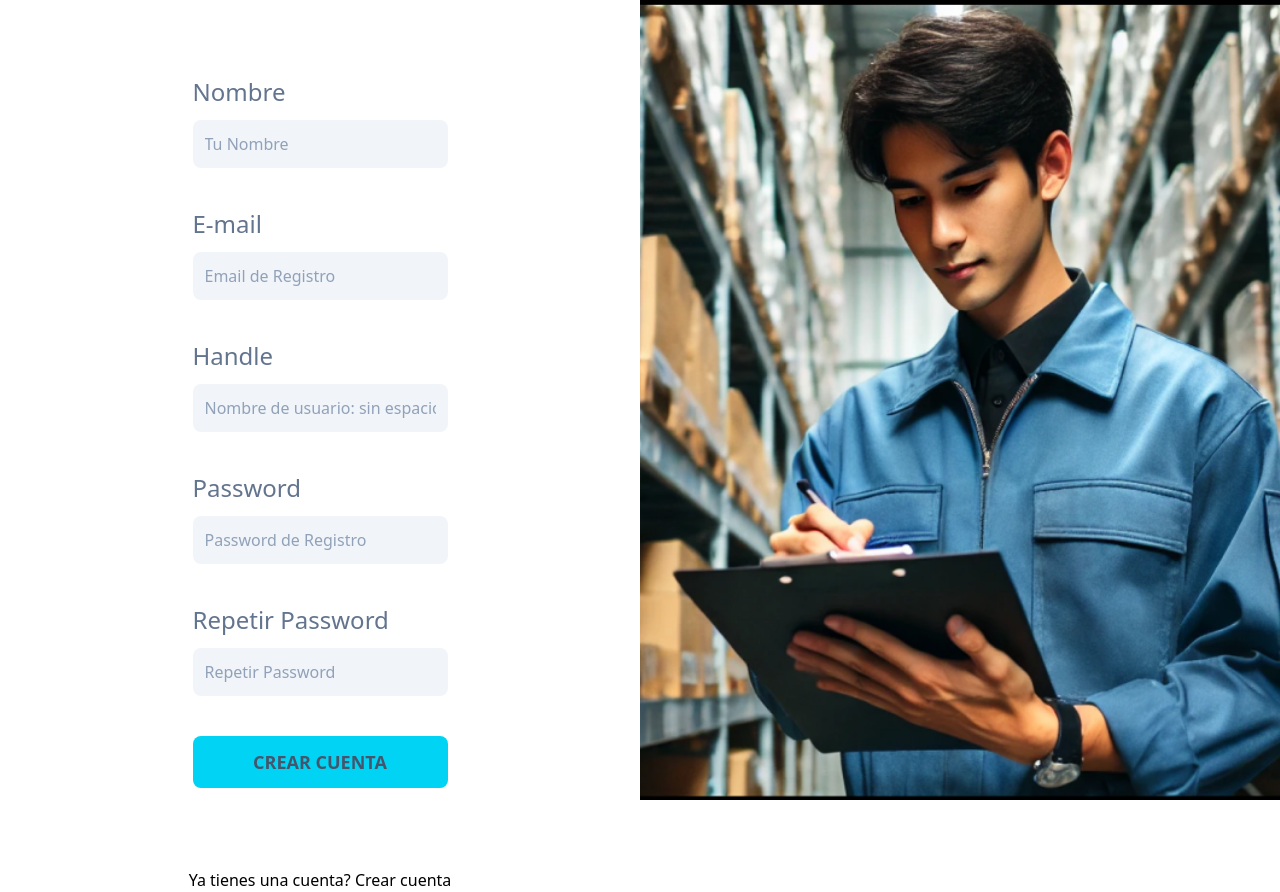
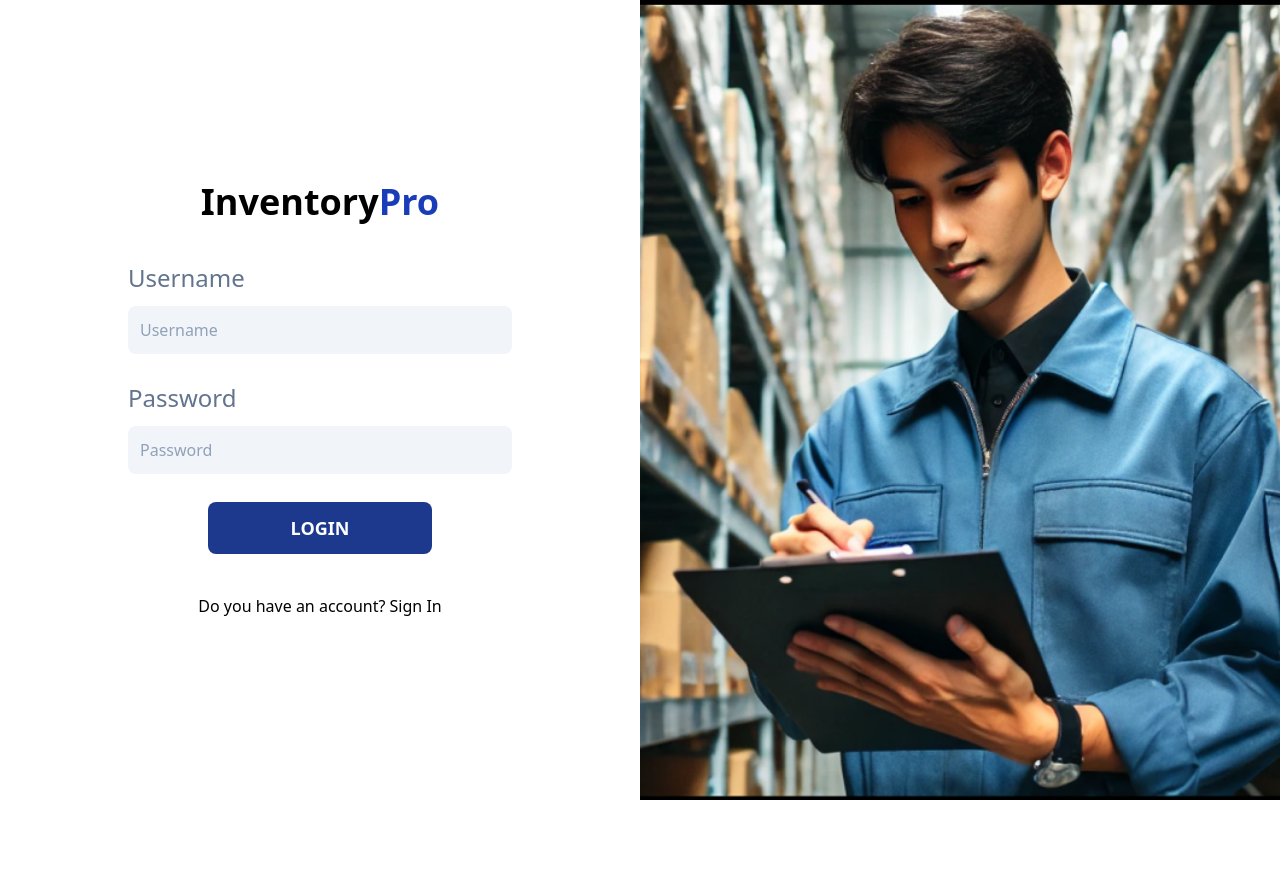
Before and after one commit to oderflaY/InventoryPro, a React (Vite) app in the folder frontend/: page /auth/login in a window 1280 px wide. After the commit the page ends 800 px from the top, so only its background shows below. Built offline with nearby package versions, Linux system fonts and the light colour scheme.

Commit message:
pues el login y signup se ven chidos
pero el homepage no xdd

```diff
--- a/frontend/src/layouts/AuthLayout.tsx
+++ b/frontend/src/layouts/AuthLayout.tsx
@@ -8,9 +8,9 @@ export default function AuthLayout() {
         {/* Sección izquierda (blanca) */}
         <div className="w-1/2 bg-white flex items-center justify-center ">
           <div className="flex flex-col items-center">
-            <div className="flex items-center space-x-2">
-              <p className="font-bold text-5xl">Inventory</p>
-              <p className="text-blue-800 font-bold text-5xl">Pro</p>
+            <div className="flex items-center">
+              <p className="font-bold text-4xl">Inventory</p>
+              <p className="text-blue-800 font-bold text-4xl">Pro</p>
             </div>
             <Outlet />
           </div>
--- a/frontend/src/router.tsx
+++ b/frontend/src/router.tsx
@@ -1,6 +1,7 @@
 import { BrowserRouter, Routes, Route } from "react-router-dom";
 import LoginView from "./views/LoginView";
 import RegisterView from "./views/RegisterView";
+import Homepage from "./views/Homepage";
 import AuthLayout from "./layouts/AuthLayout";
 
 export default function Router() {
@@ -10,6 +11,7 @@ export default function Router() {
         <Route element={<AuthLayout />}>
             <Route path="/auth/login" element={<LoginView />} />
             <Route path="/auth/register" element={<RegisterView />} />
+            <Route path="/auth/homepage" element={<Homepage />} />
         </Route>
         </Routes>
     </BrowserRouter>
--- a/frontend/src/views/LoginView.tsx
+++ b/frontend/src/views/LoginView.tsx
@@ -6,32 +6,14 @@ const SplitScreen = () => {
     <div>
     <form
     onSubmit={() => {}}
-    className="bg-white px-5 py-20 rounded-lg space-y-10 mt-10"
->
+    className="px-5 py-10 rounded-lg space-y-7">
+
     <div className="grid grid-cols-1 space-y-3">
-        <label htmlFor="name" className="text-2xl text-slate-500">Nombre</label>
+        <label htmlFor="handle" className="text-2xl text-slate-500">Username</label>
         <input
-            id="name"
+            id="username"
             type="text"
-            placeholder="Tu Nombre"
-            className="bg-slate-100 border-none p-3 rounded-lg placeholder-slate-400"
-        />
-    </div>
-    <div className="grid grid-cols-1 space-y-3">
-        <label htmlFor="email" className="text-2xl text-slate-500">E-mail</label>
-        <input
-            id="email"
-            type="email"
-            placeholder="Email de Registro"
-            className="bg-slate-100 border-none p-3 rounded-lg placeholder-slate-400"
-        />
-    </div>
-    <div className="grid grid-cols-1 space-y-3">
-        <label htmlFor="handle" className="text-2xl text-slate-500">Handle</label>
-        <input
-            id="handle"
-            type="text"
-            placeholder="Nombre de usuario: sin espacios"
+            placeholder="Username"
             className="bg-slate-100 border-none p-3 rounded-lg placeholder-slate-400"
         />
     </div>
@@ -40,35 +22,26 @@ const SplitScreen = () => {
         <input
             id="password"
             type="password"
-            placeholder="Password de Registro"
-            className="bg-slate-100 border-none p-3 rounded-lg placeholder-slate-400"
+            placeholder="Password"
+            className="bg-slate-100 border-black p-3 rounded-lg placeholder-slate-400 w-96"
         />
     </div>
 
-    <div className="grid grid-cols-1 space-y-3">
-        <label htmlFor="password_confirmation" className="text-2xl text-slate-500">Repetir Password</label>
-        <input
-            id="password"
-            type="password"
-            placeholder="Repetir Password"
-            className="bg-slate-100 border-none p-3 rounded-lg placeholder-slate-400"
-        />
+    <div className="text-center">
+    <input
+        type="submit"
+        className="bg-blue-900 p-3 text-lg uppercase text-white rounded-lg font-bold cursor-pointer w-56"
+        value='Login'
+    />
     </div>
 
-    <input
-        type="submit"
-        className="bg-cyan-400 p-3 text-lg w-full uppercase text-slate-600 rounded-lg font-bold cursor-pointer"
-        value='Crear Cuenta'
-    />
 </form>
-
     </div>
-
         <nav>
-        <Link to="/auth/register">
-        Ya tienes una cuenta? Crear cuenta
-        </Link>
-    </nav>
+            <Link to="/auth/register">
+                Do you have an account? Sign In
+            </Link>
+        </nav>
     </>
     );
 };
--- a/frontend/src/views/RegisterView.tsx
+++ b/frontend/src/views/RegisterView.tsx
@@ -1,13 +1,70 @@
 import { Link } from "react-router-dom";
+
 export default function RegisterView() {
   return (
     <>
-      <div>
-        <h1>Hola mundo de mierda</h1>
-      </div>
-      <nav>
-        <Link to="/auth/login">Ya tienes una cuenta? Iniciar sesion</Link>
-      </nav>
+    <div>
+    <form
+    onSubmit={() => {}}
+    className="px-5 py-5 rounded-lg space-y-7">
+
+
+    <div className="grid grid-cols-1 space-y-1">
+        <label htmlFor="handle" className="text-2xl text-slate-500">Username</label>
+        <input
+            id="handle"
+            type="text"
+            placeholder="Username"
+            className="bg-slate-100 border-none p-3 rounded-lg placeholder-slate-400"
+        />
+    </div>
+
+    <div className="grid grid-cols-1 space-y-1">
+        <label htmlFor="email" className="text-2xl text-slate-500">E-mail</label>
+        <input
+            id="email"
+
+            type="email"
+            placeholder="Mail"
+            className="bg-slate-100 border-none p-3 rounded-lg w-96 placeholder-slate-400"
+        />
+    </div>
+
+    <div className="grid grid-cols-1 space-y-1">
+        <label htmlFor="password" className="text-2xl text-slate-500">Password</label>
+        <input
+            id="password"
+            type="password"
+            placeholder="Password"
+            className="bg-slate-100 border-none p-3 rounded-lg placeholder-slate-400"
+        />
+    </div>
+
+    <div className="grid grid-cols-1 space-y-1">
+        <label htmlFor="password_confirmation" className="text-2xl text-slate-500">Repeat Password</label>
+        <input
+            id="password"
+            type="password"
+            placeholder="Repeat Password"
+            className="bg-slate-100 border-black p-3 rounded-lg placeholder-slate-400 w-96"
+        />
+    </div>
+
+    <div className="text-center">
+    <input
+        type="submit"
+        className="bg-blue-900 p-3 text-lg uppercase text-white rounded-lg font-bold cursor-pointer w-56"
+        value='Sign Up'/>
+    </div>
+</form>
+    </div>
+
+    <nav>
+        <Link to="/auth/login">
+            Do you have an account? Sign In
+        </Link>
+    </nav>
+
     </>
   );
 }
```
